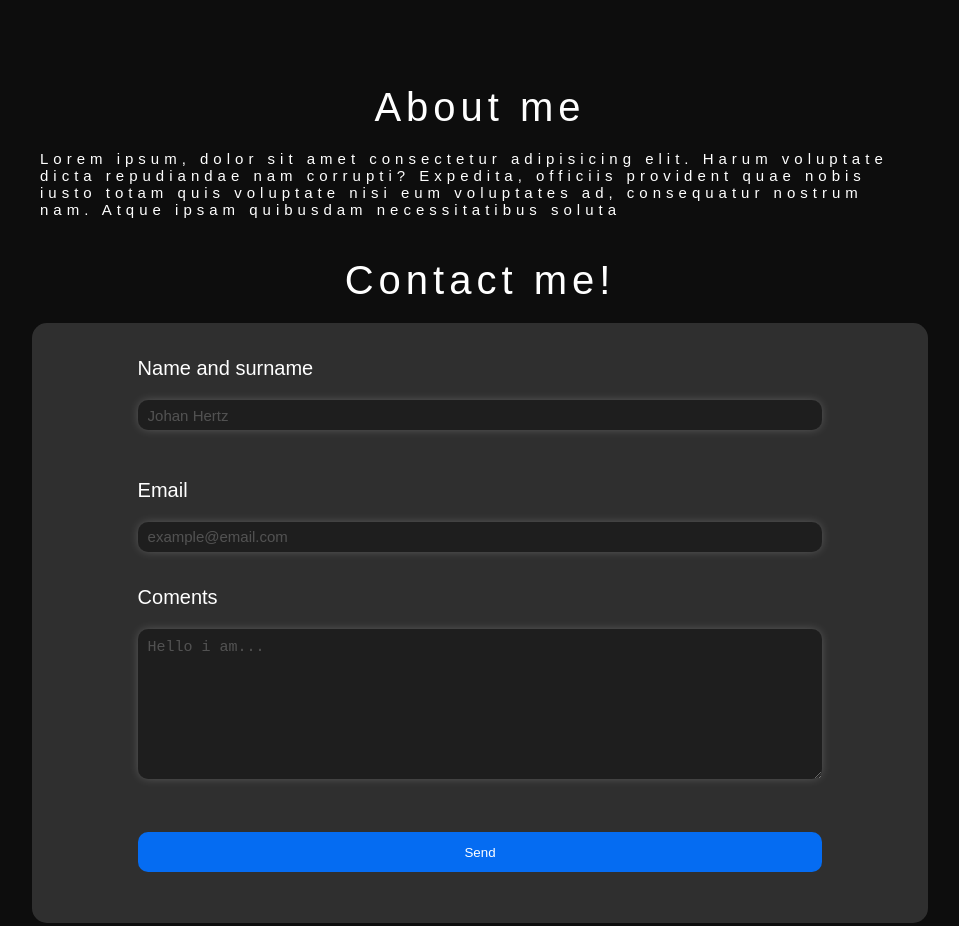
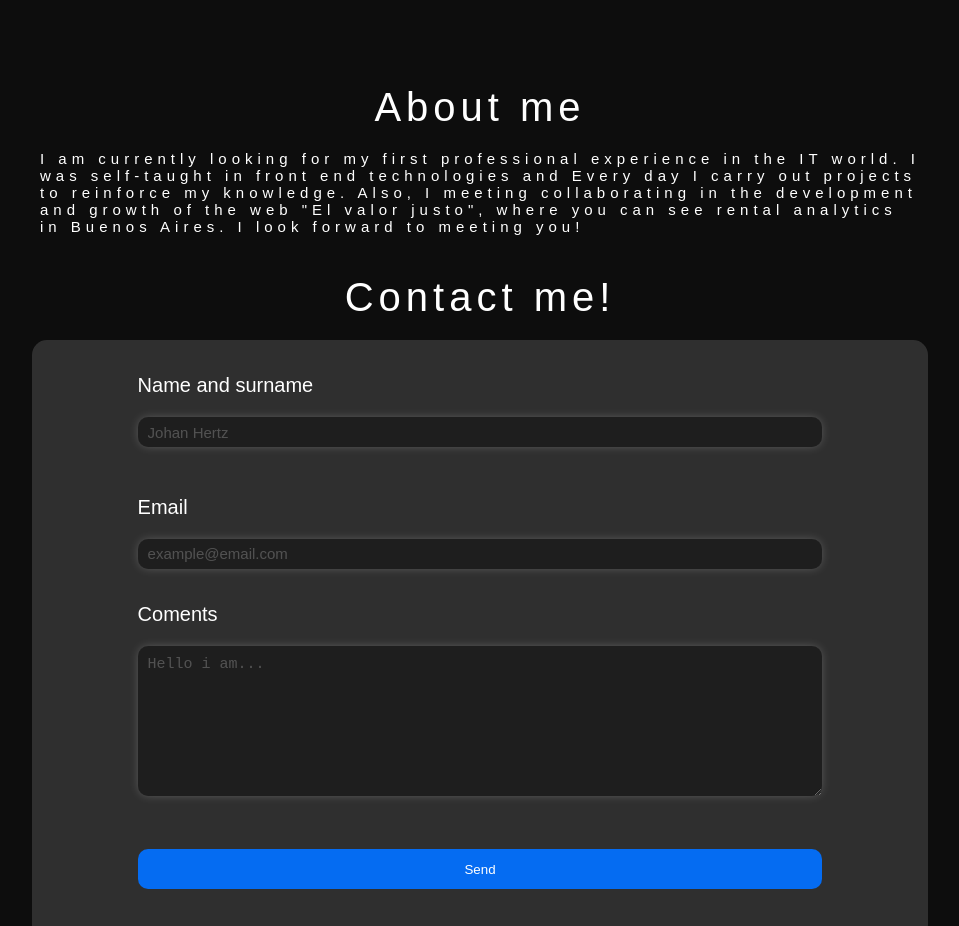
Before and after one commit to MarcosMartilotta/PortfolioMM, a React (Create React App) app: page / in a window 1280 px wide. Shown: the part 1700-2626 px from the top of the page, without its empty margins (160-1119 px from the left). Built offline with nearby package versions, Linux system fonts and the light colour scheme.

Commit message:
Cambios en sobre mi

```diff
--- a/src/App.jsx
+++ b/src/App.jsx
@@ -85,8 +85,9 @@ function App() {
       <ProjectsContainer
         id="projects"
         data-aos="fade"
-        data-aos-offset="50"
-        data-aos-anchor-placement="top-bottom"
+        data-aos-offset="1"
+        data-aos-easing="ease-in-cubic"
+        data-aos-anchor-placement="top-center"
       >
         <Projects />
       </ProjectsContainer>
@@ -94,7 +95,8 @@ function App() {
         id="about"
         data-aos="fade"
         data-aos-offset="1"
-        data-aos-anchor-placement="top-bottom"
+        data-aos-easing="ease-in-cubic"
+        data-aos-anchor-placement="top-center"
       >
         <AboutMe />
       </AboutMeContainer>
@@ -102,7 +104,8 @@ function App() {
         id="contact"
         data-aos="fade"
         data-aos-offset="1"
-        data-aos-anchor-placement="top-bottom"
+        data-aos-easing="ease-in-cubic"
+        data-aos-anchor-placement="top-center"
       >
         <h2>Contact me!</h2>
         <ContactForm />
--- a/src/components/AboutMe.jsx
+++ b/src/components/AboutMe.jsx
@@ -16,12 +16,13 @@ const Container = styled.div`
     font-weight: 400;
     letter-spacing: 0.5rem;
     color: white;
+    text-align: left;
   }
 
   @media (max-width: 767px) {
-    padding: 2rem 14rem;
+    padding: 2rem 0rem;
     p {
-      padding: 2rem 0rem;
+      padding: 2rem 2rem;
     }
   }
 `;
@@ -31,10 +32,11 @@ const AboutMe = () => {
     <Container>
       <h2>About me</h2>
       <p>
-        Lorem ipsum, dolor sit amet consectetur adipisicing elit. Harum
-        voluptate dicta repudiandae nam corrupti? Expedita, officiis provident
-        quae nobis iusto totam quis voluptate nisi eum voluptates ad,
-        consequatur nostrum nam. Atque ipsam quibusdam necessitatibus soluta
+        I am currently looking for my first professional experience in the IT
+        world. I was self-taught in front end technologies and Every day I carry
+        out projects to reinforce my knowledge. Also, I meeting collaborating in
+        the development and growth of the web "El valor justo", where you can
+        see rental analytics in Buenos Aires. I look forward to meeting you!
       </p>
     </Container>
   );
```
